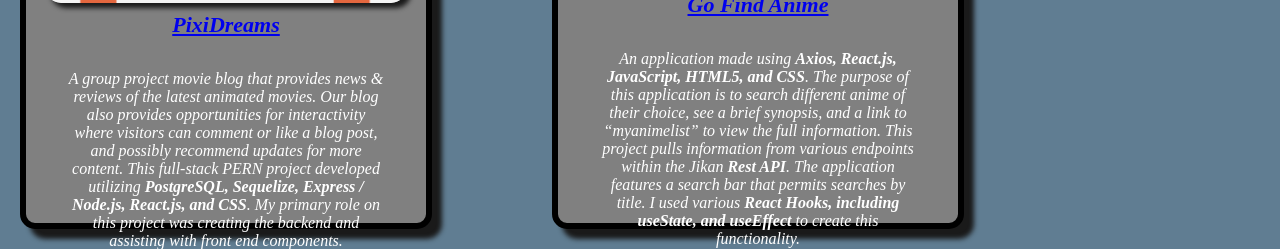
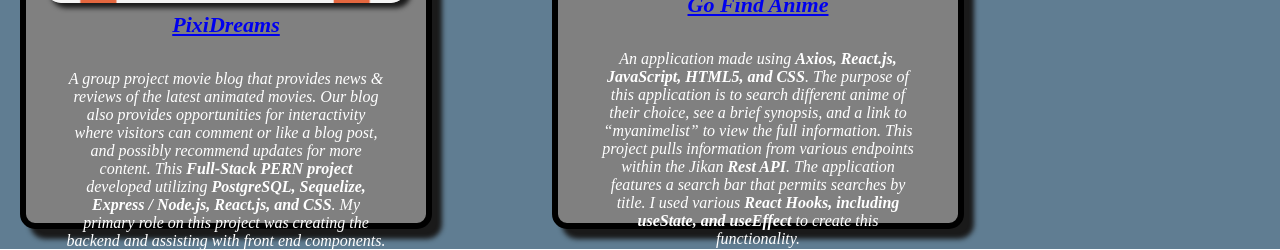
Before and after one commit to windtronic/react_portfolio, a React (Create React App) app in the folder react_portfolio/: page /Projects in a window 1280 px wide. Shown: the part 845-1095 px from the top of the page. Built offline with nearby package versions, Linux system fonts and the light colour scheme.

Commit message:
css updates

```diff
--- a/react_portfolio/src/components/Projects.jsx
+++ b/react_portfolio/src/components/Projects.jsx
@@ -59,8 +59,8 @@ export default function Projects() {
         <p>
         A group project movie blog that provides news & reviews of the latest animated movies.
         Our blog also provides opportunities for interactivity where visitors can comment or
-        like a blog post, and possibly recommend updates for more content. This full-stack PERN
-        project developed utilizing <strong>PostgreSQL, Sequelize, Express / Node.js, React.js, and CSS</strong>.
+        like a blog post, and possibly recommend updates for more content. This <strong>Full-Stack PERN
+        project</strong> developed utilizing <strong>PostgreSQL, Sequelize, Express / Node.js, React.js, and CSS</strong>.
         My primary role on this project was creating the backend and assisting with front end components.
 
         </p>
```
